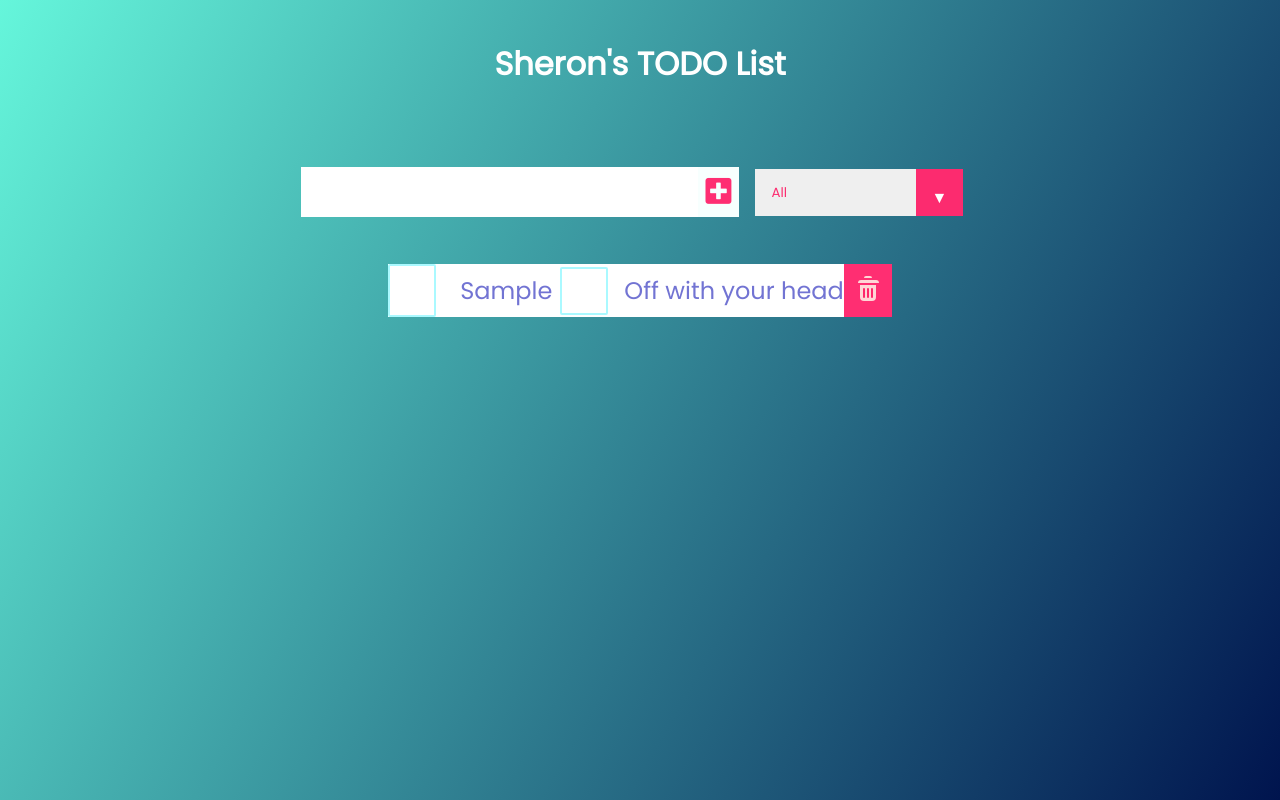
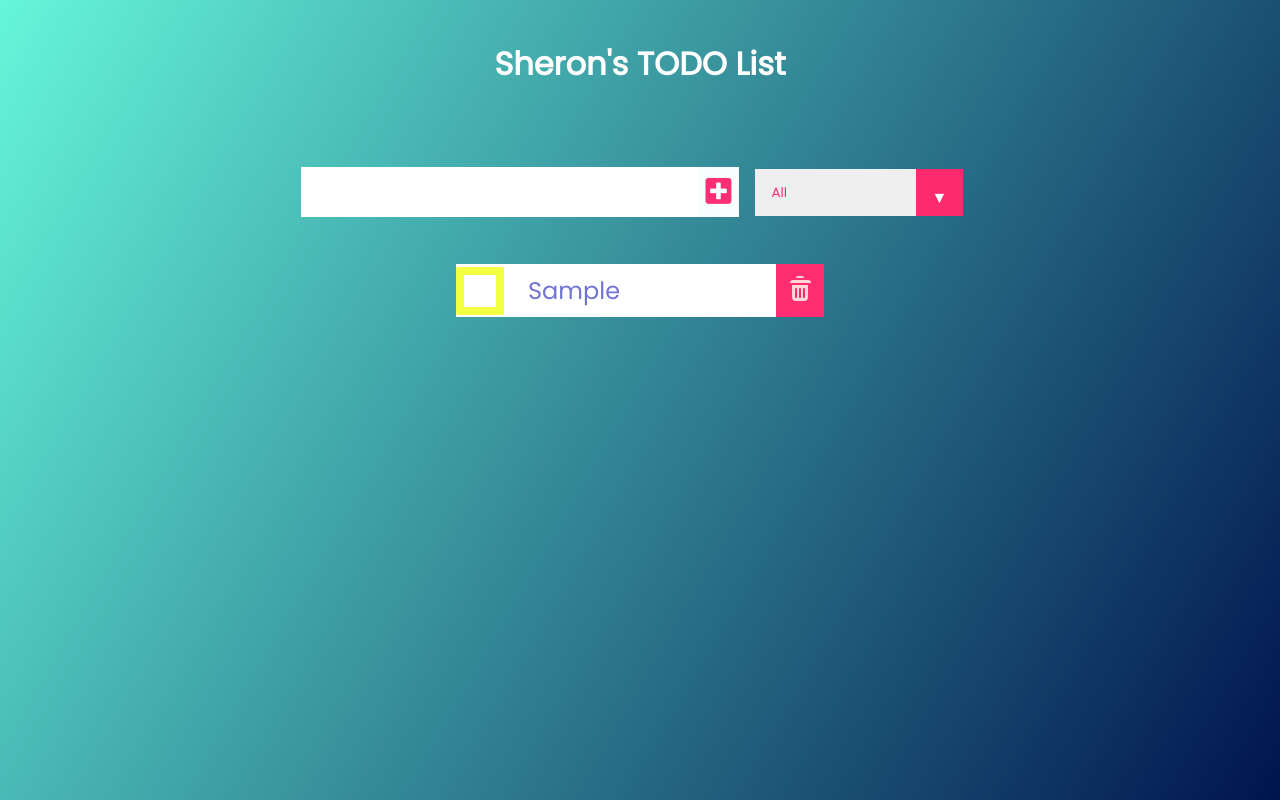
Before and after one commit to WaskerSharon/sherons-todo, a React (Create React App) app: page / in a window 1280 px wide. Both pictures are taken after typing "Sample" into the empty fields and a click on the button 718 px from the left and 192 px from the top of the page. Built offline with nearby package versions, Linux system fonts and the light colour scheme.

Commit message:
24.12 checkbox animation improve

```diff
--- a/src/App.css
+++ b/src/App.css
@@ -310,8 +310,8 @@ select {
   width: 0;
 }
 
-/* .todo-checkbox-label  */
-input[type='checkbox'] + label {
+.todo-checkbox-label {
+/* input[type='checkbox'] + label { */
   position: relative;
   display: flex;
   align-items: center;
@@ -320,7 +320,7 @@ input[type='checkbox'] + label {
   transition: color 250ms cubic-bezier(.4, 0, .23, 1);
 }
 
-/* .todo-checkbox-ins  */
+/* .todo-checkbox-ins
 input[type='checkbox'] + label > ins {
   position: absolute;
   display: block;
@@ -331,16 +331,16 @@ input[type='checkbox'] + label > ins {
   overflow: hidden;
   text-decoration: none;
   transition: height 300ms cubic-bezier(.4, 0, .23, 1 );
-}
+} */
 
-/* .todo-checkbox-i */
+/* .todo-checkbox-i
 input[type='checkbox'] + label > ins > i {
   position: absolute;
   bottom: .38rem;
   left: 2rem;
   font-style: normal;
   color: #0034cf;
-}
+} */
 
 /* .todo-checkbox-span  */
 input[type='checkbox'] + label > span {
@@ -352,7 +352,7 @@ input[type='checkbox'] + label > span {
   width: 3rem;
   height: 3rem;
   background: transparent;
-  border: 2px solid #aaf9ff;
+  border: .5rem solid #f3ff42;
   border-radius: 2px;
   cursor: pointer;
   transition: all 250ms cubic-bezier(.4, 0, .23, 1);
@@ -370,16 +370,18 @@ input[type='checkbox']:focus + label {
 input[type='checkbox'] + label:hover > span,
 input[type='checkbox']:focus + label > span {
   background: rgba(35, 97, 148, 0.253);
+  background: #5ce3cfb0;
 }
 
-/* .todo-checkbox:checked  + .todo-checkbox-ins */
+/* .todo-checkbox:checked  + .todo-checkbox-ins
 input[type='checkbox']:checked + label > ins {
   height: 100%;
-}
+} */
 
 /* .todo-checkbox:checked .todo-checkbox-span */
 input[type='checkbox']:checked + label > span {
-  border: 1.5rem solid #f0ff19;
+  border: .1rem solid #f0ff19;
+  background-color: #f0ff19;
   animation: shrink-bounce 200ms cubic-bezier(.4, 0, .23, 1);
 }
 
--- a/src/components/Todo.js
+++ b/src/components/Todo.js
@@ -24,35 +24,46 @@ const Todo = ({ setTodos, todos, todo, text }) => {
     return (
 
         <div className='todo'>
-            {/* <li className={`todo-item ${ todo.completed ? 'completed' : '' } `}>
+
+            {/* <button onClick={completeHandler} className='complete-btn'>
+                <i className='fas fa-check'></i>
+            </button>
+
+             <li className={`todo-item ${ todo.completed ? 'completed' : '' } `}>
                 {text}
             </li> */}
 
-            {/* <button onClick={completeHandler} className='complete-btn'>
-                <i className='fas fa-check'></i>
-            </button> */}
 
-            <section onClick={completeHandler} className='todo-checkbox-contain'>
+            <section className='todo-checkbox-contain'>
+                <input onClick={completeHandler} id={todo.id} className='complete-btn, todo-checkbox' type='checkbox'/>
+
+                <label htmlFor={todo.id} className='todo-checkbox-label'>
+                    <span className='todo-checkbox-span'></span>
+                      <li className={`todo-item ${ todo.completed ? 'completed' : '' } `}>
+                         {text}
+                      </li>
+                </label>
+            </section>
+
+
+            {/* <section onClick={completeHandler} className='todo-checkbox-contain'>
                 <input id='one' className='todo-checkbox' type='checkbox'/>
                 <label htmlFor='one' className='todo-checkbox-label'>
                     <span className='todo-checkbox-span, complete-btn'></span>
                       <li className={`todo-item ${ todo.completed ? 'completed' : '' } `}>
                          {text}
                       </li>
-                    <ins className='todo-checkbox-ins'>
-                        <i className='todo-checkbox-i'>{text}</i>
-                    </ins>
                 </label>
-            </section>
+            </section> */}
 
-            <section>
+            {/* <section>
                 <input id='one' type='checkbox' />
                 <label for='one'>
                     <span></span>
                     Off with your head
                     <ins><i>Off with your head</i></ins>
                 </label>
-            </section>
+            </section> */}
 
             <button onClick={deleteHandler} className='trash-btn'>
                 {/* <i className='fas fa-trash'></i> */}
```
Also changed, not shown: 1 other file (tests, documents, lock files or other folders).
